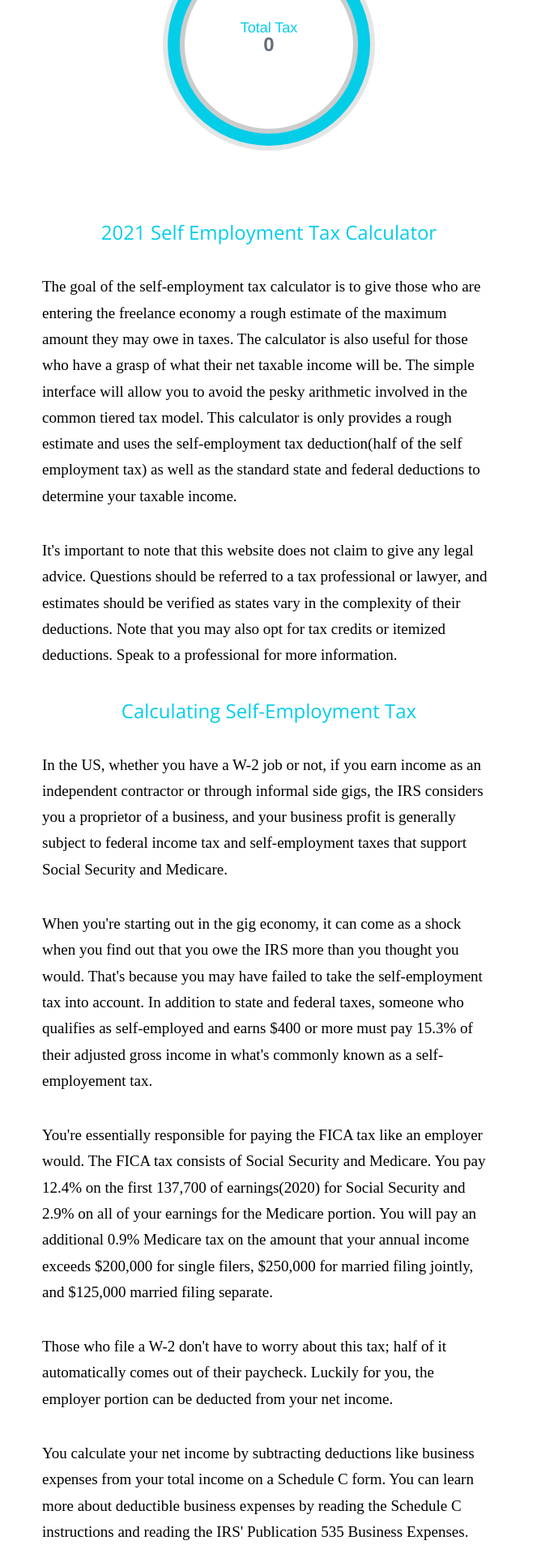
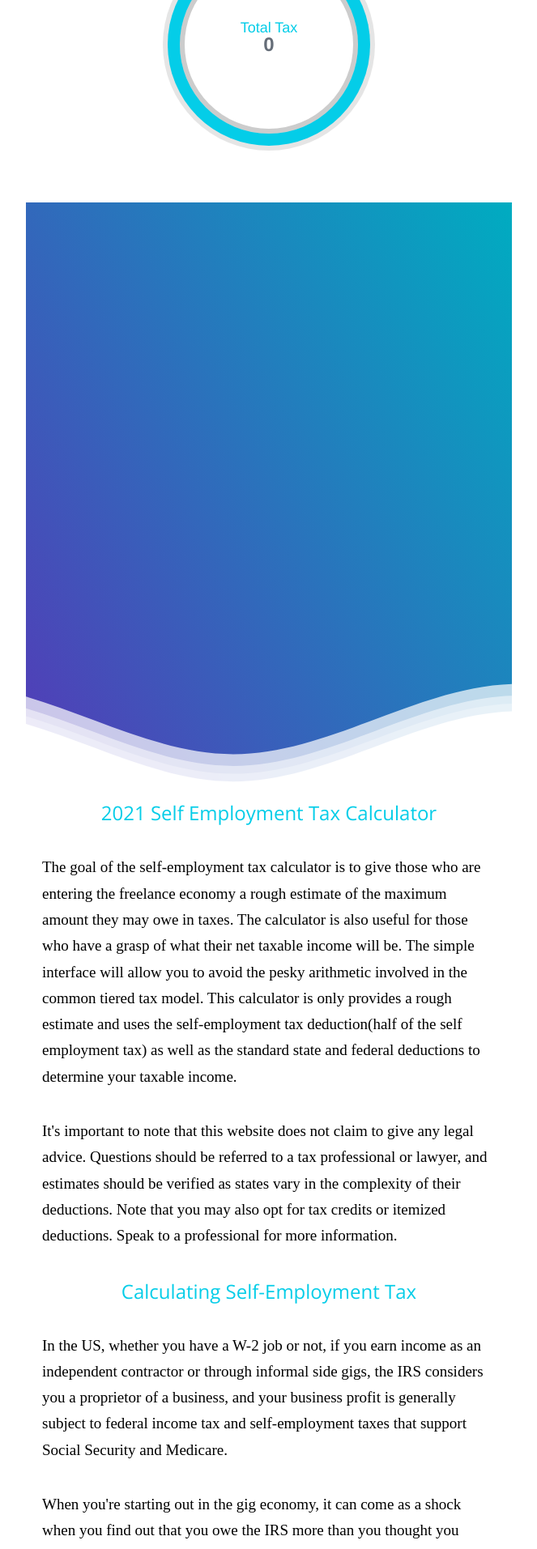
Before and after one commit to oblivionreb/oblivionreb.github.io, a Jekyll site: the page built from index.html, in a window 1280 px wide. Shown: the part 664-2577 px from the top of the page at 81% size, without its empty margins (308-971 px from the left). Built offline with Jekyll 4.4.1, drawn with Linux system fonts in a browser that asks for light colours; nearby versions of some CDN libraries.

Commit message:
Update index.html

```diff
--- a/index.html
+++ b/index.html
@@ -102,7 +102,37 @@
     </section>
 
 
+  <div class="wave-header">
+<!--Content before waves-->
+<div class="inner-header flex">
 
+<!--Add text here-->
+
+</div>
+
+<!--Waves Container-->
+<div>
+<svg class="waves" xmlns="http://www.w3.org/2000/svg" xmlns:xlink="http://www.w3.org/1999/xlink"
+viewBox="0 24 150 28" preserveAspectRatio="none" shape-rendering="auto">
+<defs>
+<path id="gentle-wave" d="M-160 44c30 0 58-18 88-18s 58 18 88 18 58-18 88-18 58 18 88 18 v44h-352z" />
+</defs>
+<g class="parallax">
+<use xlink:href="#gentle-wave" x="48" y="0" fill="rgba(255,255,255,0.7" />
+<use xlink:href="#gentle-wave" x="48" y="3" fill="rgba(255,255,255,0.5)" />
+<use xlink:href="#gentle-wave" x="48" y="5" fill="rgba(255,255,255,0.3)" />
+<use xlink:href="#gentle-wave" x="48" y="7" fill="#fff" />
+</g>
+</svg>
+</div>
+<!--Waves end-->
+
+</div>
+<!--Header ends-->
+
+<!--Content starts-->
+
+<!--Content ends-->
 
   <section class="info">
    <!--Hey! This is the original version
```
